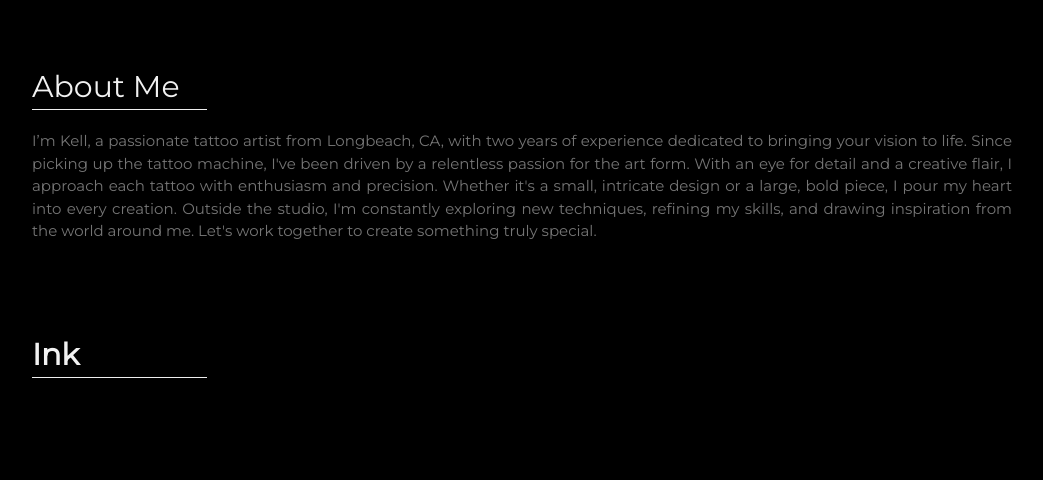
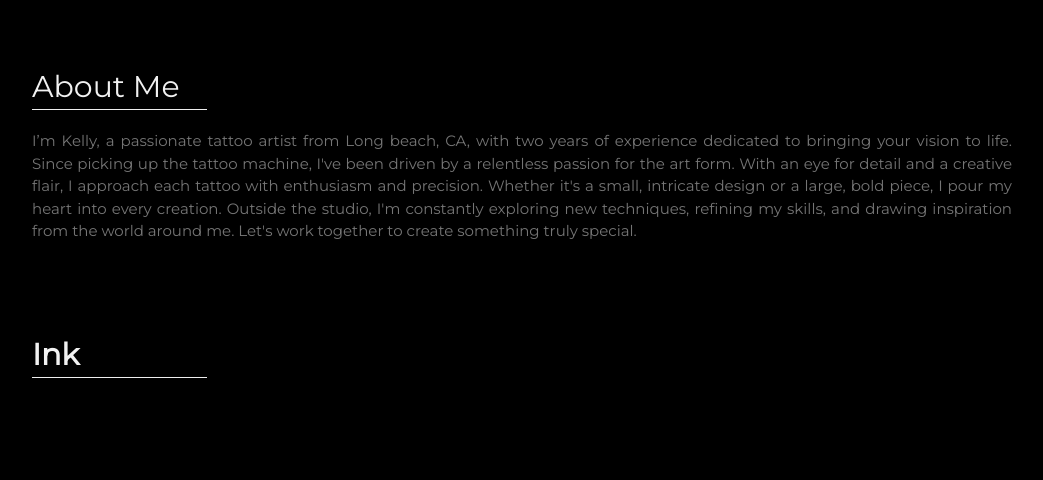
Before and after one commit to angeltee123/kellstattoo, a plain HTML site: page index.html in a window 1280 px wide. Shown: the part 1240-1720 px from the top of the page, without its empty margins (178-1221 px from the left). Drawn offline with nearby package versions, Linux system fonts and the light colour scheme.

Commit message:
Update index.html

```diff
--- a/index.html
+++ b/index.html
@@ -65,7 +65,7 @@ body, h1,h2,h3,h4,h5,h6 {font-family: "Montserrat", sans-serif}
   <div class="w3-content w3-justify w3-text-grey w3-padding-64" id="about">
     <h2 class="w3-text-light-grey">About Me</h2>
     <hr style="width:175px;text-align: top;margin-top:-10px">
-    <p>I’m Kell, a passionate tattoo artist from Longbeach, CA, with two years of experience dedicated
+    <p>I’m Kelly, a passionate tattoo artist from Long beach, CA, with two years of experience dedicated
       to bringing your vision to life. Since picking up the tattoo machine, I've been
       driven by a relentless passion for the art form. With an eye for detail and a
       creative flair, I approach each tattoo with enthusiasm and precision. Whether
```
